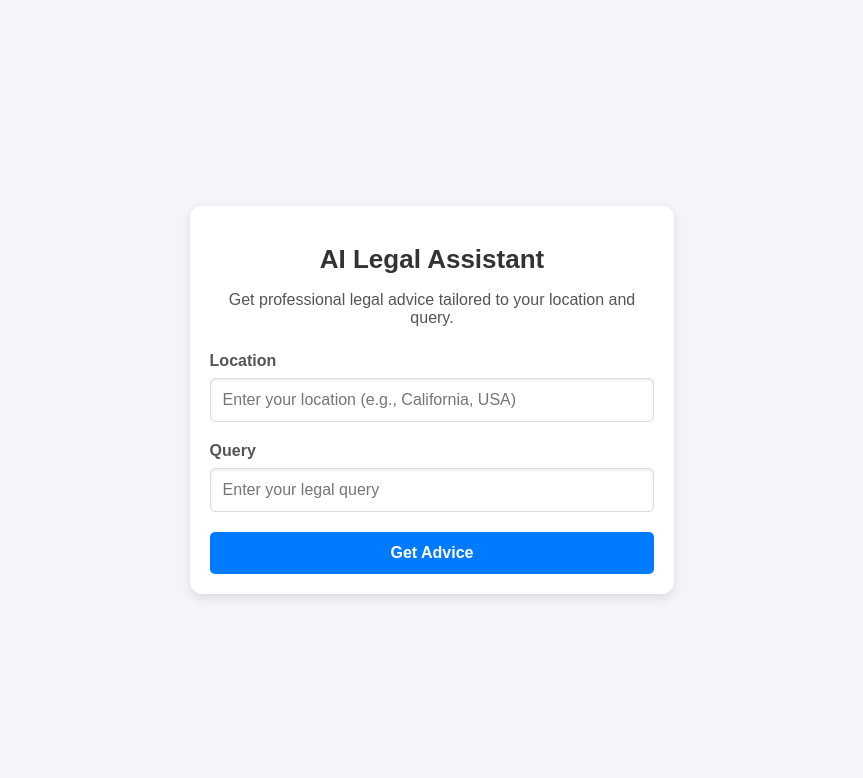
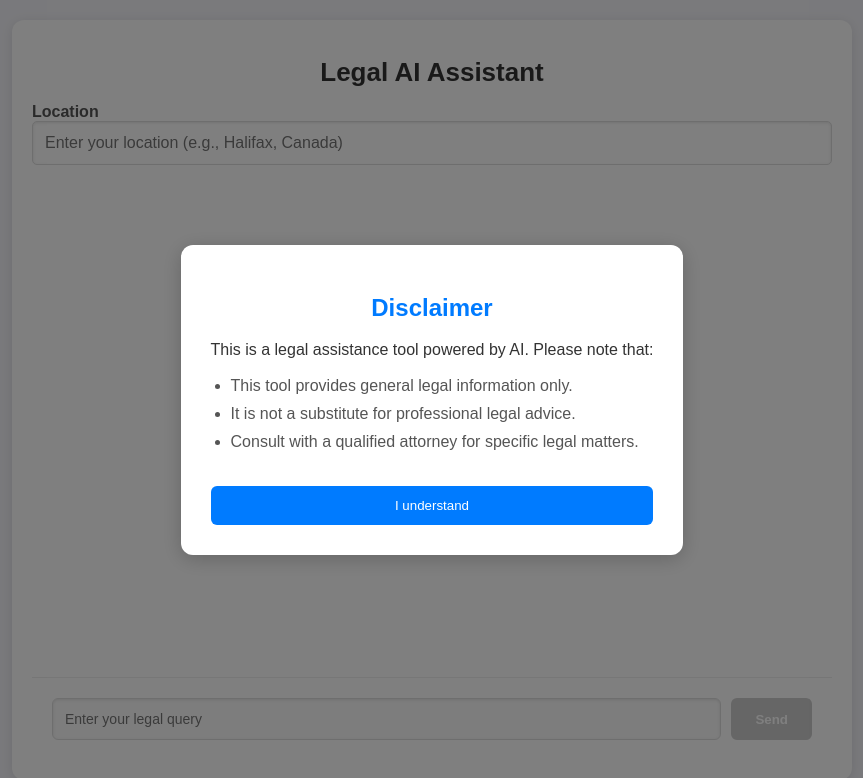
Before and after one commit to sameer3108/better-call-saul, a React (Create React App) app in the folder frontend/: page / in a window 1280 px wide. Shown: the top 778 px of the page, without its empty margins (208-1071 px from the left). Built offline with nearby package versions, Linux system fonts and the light colour scheme.

Commit message:
Basic conversation view + dialog box (#3)
* Dialog box on page load

* Minor dialog box fixes

* Basic conversation view

* Fix unused variable

* Minor fix

* Layout improvements

* Message headers improvement

* Fix

```diff
--- a/frontend/src/App.css
+++ b/frontend/src/App.css
@@ -10,15 +10,97 @@ body {
   overflow-x: hidden;
 }
 
+.chat-container {
+  display: flex;
+  flex-direction: column;
+  gap: 16px;
+  height: calc(90vh - 180px);
+  overflow-y: auto;
+  padding: 20px;
+  margin-bottom: 20px;
+}
+
+.message {
+  max-width: 80%;
+  padding: 12px 16px;
+  border-radius: 12px;
+  margin-bottom: 8px;
+}
+
+.message.user {
+  background-color: #007bff;
+  color: white;
+  align-self: flex-end;
+}
+
+.message-header {
+  font-size: 0.8em;
+  margin-bottom: 4px;
+  opacity: 0.8;
+}
+
+.message-content {
+  line-height: 1.4;
+}
+
+.message.assistant {
+  background-color: #f0f0f0;
+  color: #333;
+  align-self: flex-start;
+}
+
+.query-form {
+  display: flex;
+  gap: 10px;
+  padding: 20px;
+  background: white;
+  border-top: 1px solid #eee;
+  position: sticky;
+  bottom: 0;
+}
+
+.query-form input {
+  flex-grow: 1;
+  padding: 12px;
+  border: 1px solid #ddd;
+  border-radius: 6px;
+  font-size: 14px;
+}
+
+.query-form button {
+  padding: 12px 24px;
+  background-color: #007bff;
+  color: white;
+  border: none;
+  border-radius: 6px;
+  cursor: pointer;
+  font-weight: bold;
+}
+
+.query-form button:disabled {
+  background-color: #cccccc;
+  cursor: not-allowed;
+}
+
+.loading-text {
+  margin-left: 10px;
+  font-size: 14px;
+}
+
+.location-input {
+  margin-bottom: 20px;
+}
+
 .app-container {
-  width: 90%;
-  max-width: 700px;
-  background: white;
-  padding: 20px;
+  display: flex;
+  flex-direction: column;
+  height: 90vh;
+  width: 800px;
+  margin: 20px auto;
+  background-color: white;
   border-radius: 12px;
-  box-shadow: 0 4px 10px rgba(0, 0, 0, 0.1);
-  text-align: center;
-  margin: 20px auto; /* Center the container horizontally */
+  box-shadow: 0 2px 12px rgba(0, 0, 0, 0.1);
+  padding: 20px
 }
 
 .title {
@@ -153,11 +235,73 @@ input {
   margin: 10px 0;
 }
 
+.dialog-overlay {
+  position: fixed;
+  top: 0;
+  left: 0;
+  width: 100%;
+  height: 100%;
+  background-color: rgba(0, 0, 0, 0.5);
+  display: flex;
+  justify-content: center;
+  align-items: center;
+  z-index: 1000;
+}
+
+.dialog-content {
+  background-color: white;
+  padding: 30px;
+  border-radius: 12px;
+  max-width: 500px;
+  box-shadow: 0 4px 20px rgba(0, 0, 0, 0.2);
+  text-align: center;
+}
+
+.dialog-content h2 {
+  color: #007bff;
+  margin-bottom: 15px;
+  font-size: 24px;
+}
+
+.dialog-content p {
+  margin-bottom: 15px;
+  line-height: 1.5;
+  color: #333;
+  text-align: left;
+}
+
+.dialog-content ul {
+  margin: 15px 0;
+  padding-left: 20px;
+  text-align: left;
+}
+
+.dialog-content li {
+  margin-bottom: 10px;
+  color: #555;
+  text-align: left;
+}
+
+.dialog-close-button {
+  background-color: #007bff;
+  color: white;
+  border: none;
+  padding: 12px 24px;
+  border-radius: 6px;
+  cursor: pointer;
+  transition: background-color 0.3s ease;
+  width: 100%;
+  margin-top: 20px;
+}
+
+.dialog-close-button:hover {
+  background-color: #0056b3;
+}
+
 /* Media Queries for Mobile Responsiveness */
-@media (max-width: 768px) {
+@media (max-width: 850px) {
   .app-container {
     width: 95%;
-    padding: 15px;
     margin: 10px auto; /* Ensure centering on small screens */
   }
 
@@ -195,8 +339,9 @@ input {
 @media (max-width: 480px) {
   .app-container {
     width: 100%;
-    padding: 10px;
-    margin: 5px auto; /* Further adjustment for very narrow screens */
+    margin: 0;
+    border-radius: 0;
+    /* Further adjustment for very narrow screens */
   }
 
   .title {
--- a/frontend/src/App.js
+++ b/frontend/src/App.js
@@ -5,15 +5,27 @@ import "./App.css";
 const App = () => {
   const [location, setLocation] = useState("");
   const [query, setQuery] = useState("");
-  const [response, setResponse] = useState("");
+  const [messages, setMessages] = useState([]);
   const [error, setError] = useState("");
   const [loading, setLoading] = useState(false);
+  const [showDialog, setShowDialog] = useState(true);
+
+  const handleDialogClose = () => {
+    setShowDialog(false);
+  };
 
   const handleSubmit = async (e) => {
     e.preventDefault();
     setError("");
-    setResponse("");
     setLoading(true);
+
+    const userMessage = {
+      type: 'user',
+      content: query,
+      location: location
+    };
+    setMessages((prev) => [...prev, userMessage]);
+
 
     try {
       const res = await fetch("https://better-call-saul.onrender.com/api/legal-query", {
@@ -30,7 +42,11 @@ const App = () => {
 
       if (res.ok) {
         const data = await res.json();
-        setResponse(data.answer);
+        const aiResponse = {
+          type: 'assistant',
+          content: data.answer
+        };
+        setMessages(prev => [...prev, aiResponse]);
       } else {
         const errData = await res.json();
         setError(errData.error || "Failed to fetch response");
@@ -39,59 +55,78 @@ const App = () => {
       setError("An error occurred while connecting to the server");
     } finally {
       setLoading(false);
+      setQuery("");
     }
   };
 
   return (
     <div className="app-container">
-      <h1 className="title">AI Legal Assistant</h1>
-      <p className="subtitle">Get professional legal advice tailored to your location and query.</p>
-      <form onSubmit={handleSubmit} className="form">
-        <div className="input-group">
+      {showDialog && (
+        <div className="dialog-overlay">
+          <div className="dialog-content">
+            <h2>Disclaimer</h2>
+            <p>This is a legal assistance tool powered by AI. Please note that:</p>
+            <ul>
+              <li>This tool provides general legal information only.</li>
+              <li>It is not a substitute for professional legal advice.</li>
+              <li>Consult with a qualified attorney for specific legal matters.</li>
+            </ul>
+            <button className="dialog-close-button" onClick={handleDialogClose}>I understand</button>
+          </div>
+        </div>
+      )}
+      <h1 className="title">Legal AI Assistant</h1>
+      {messages.length === 0 && (
+        <div className='input group location-input'>
           <label>Location</label>
           <input
             type="text"
             value={location}
             onChange={(e) => setLocation(e.target.value)}
-            placeholder="Enter your location (e.g., California, USA)"
+            placeholder="Enter your location (e.g., Halifax, Canada)"
             required
           />
         </div>
-        <div className="input-group">
-          <label>Query</label>
+      )}
+
+      <div className="chat-container">
+        {messages.map((message, index) => (
+          <div key={index} className={`message ${message.type}`}>
+            <div className="message-header">
+              {message.type === 'user' ? `You (from ${message.location})` : 'Saul'}
+            </div>
+            <div className="message-content">
+              {message.content}
+            </div>
+          </div>
+        ))}
+
+        {loading && (
+          <div className="message assistant">
+            <div className="message-content">
+              <ClipLoader size={20} color={"#007bff"} loading={loading} />
+              <span className="loading-text">Thinking...</span>
+            </div>
+          </div>
+        )}
+      </div>
+
+      <form onSubmit={handleSubmit} className="query-form">
         <input
           type="text"
           value={query}
           onChange={(e) => setQuery(e.target.value)}
           placeholder="Enter your legal query"
           required
+          disabled={!location && messages.length === 0}
         />
-        </div>
-        <button type="submit" className="submit-button" disabled={loading}>
-          {loading ? "Fetching Advice..." : "Get Advice"}
+        <button type="submit" disabled={loading || (!location && messages.length === 0)}>
+          Send
         </button>
       </form>
 
-      {loading && (
-        <div className="spinner-container">
-          <ClipLoader size={50} color={"#007bff"} loading={loading} />
-          <p>Fetching advice, please wait...</p>
-        </div>
-      )}
-
-      {!loading && response && (
-        <div className="response-container">
-          <h3>Response:</h3>
-          <div
-            className="response-content"
-            dangerouslySetInnerHTML={{ __html: response }}
-          />
-        </div>
-      )}
-
-      {!loading && error && (
+      {error && (
         <div className="error-container">
-          <h3>Error:</h3>
           <p>{error}</p>
         </div>
       )}
```
Lines whose indentation alone changed are shown as unchanged.
